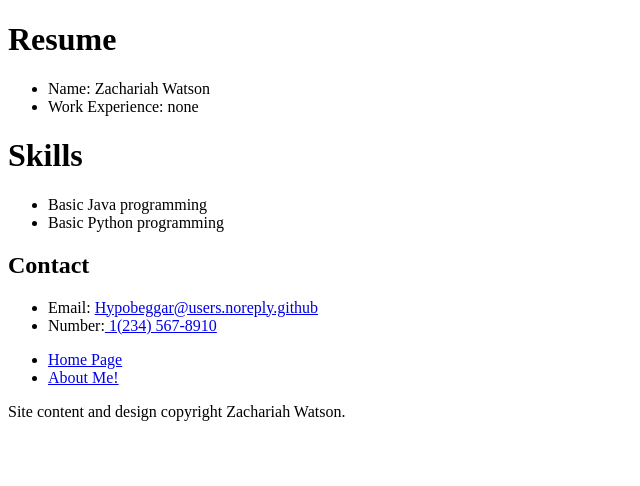
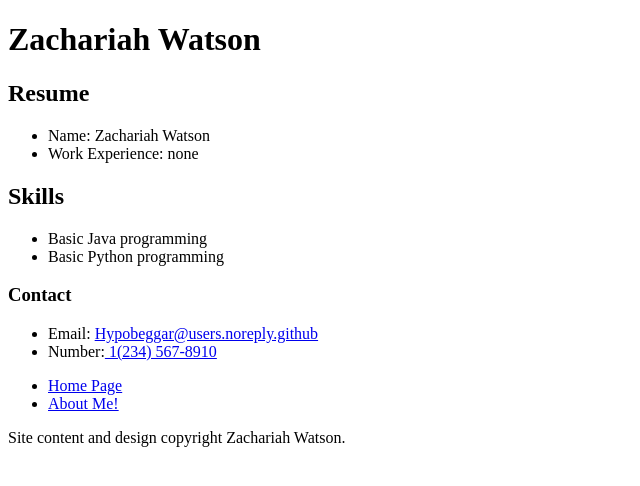
Before and after one commit to Hypobeggar/website, a plain HTML site: page resume/index.html in a window 1280 px wide. Shown: the whole page, without its empty margins (0-640 px from the left). Drawn offline with Linux system fonts and the light colour scheme.

Commit message:
Add name to h1 heading

```diff
--- a/resume/index.html
+++ b/resume/index.html
@@ -6,19 +6,20 @@
   </head>
   <body>
     <header id="header">
-      <h1>Resume</h1>
+    <h1>Zachariah Watson</h1>
     </header>
     <main id="content">
+      <h2>Resume</h2>
       <ul>
         <li>Name: Zachariah Watson</li>
         <li>Work Experience: none</li>
       </ul>
-      <h1>Skills</h1>
+      <h2>Skills</h2>
       <ul>
         <li>Basic Java programming</li>
         <li>Basic Python programming</li>
       </ul>
-      <h2>Contact</h2>
+      <h3>Contact</h3>
       <ul>
         <li>Email: <a href="mailto:Hypobeggar@users.noreply.github">Hypobeggar@users.noreply.github</a></li>
         <li>Number:<a href="tel:+1-234-567-8910"> 1(234) 567-8910</a></li>
```
Also changed, not shown: about/index.html (+4 -3 lines), index.html (+3 -3 lines).
